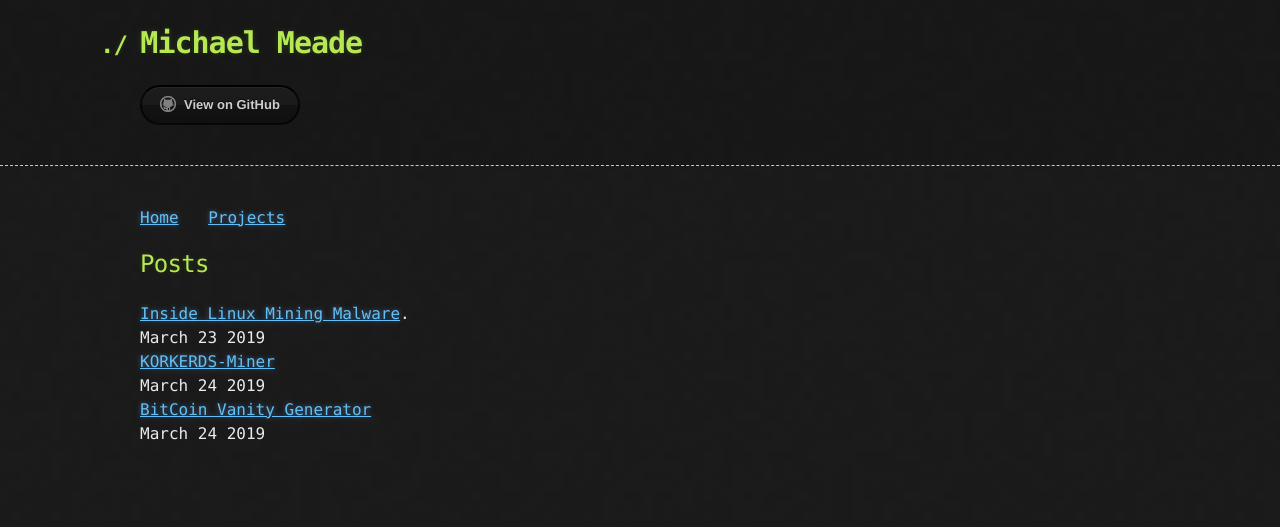
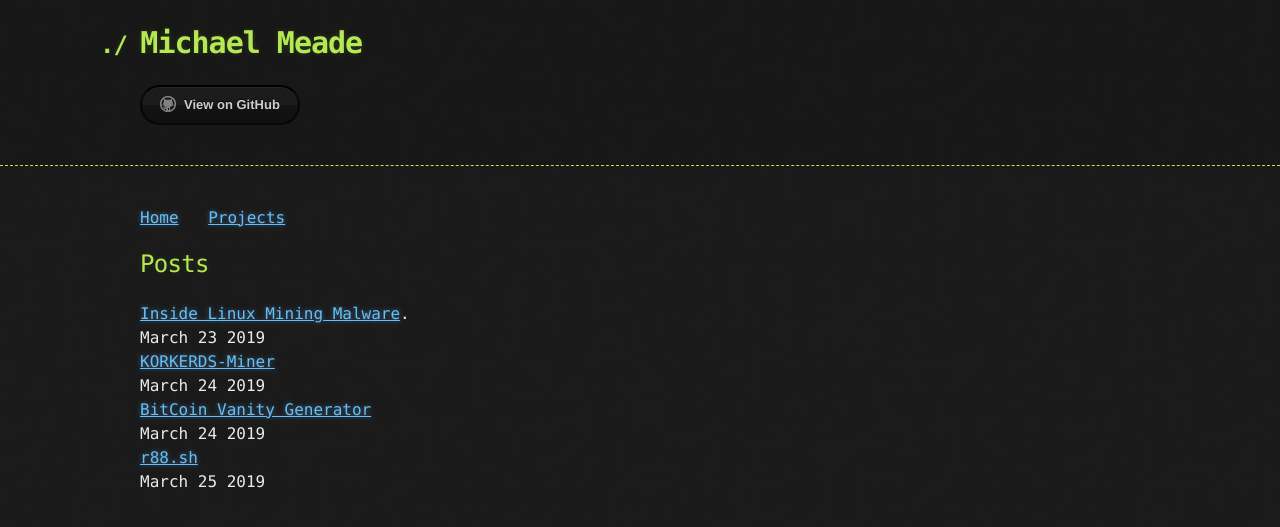
Before and after one commit to Michael-Meade/MinerFind, a Jekyll site: the page built from index.md, in a window 1280 px wide. Shown: the top 527 px of the page. Built offline with Jekyll 4.4.1, drawn with Linux system fonts in a browser that asks for light colours; our own code applies the rules of GitHub Pages for plain Markdown files; the repository's description, which GitHub fills in, is left out.

Commit message:
Update index.md

```diff
--- a/index.md
+++ b/index.md
@@ -7,4 +7,6 @@ March 23 2019<br>
 [KORKERDS-Miner](./KORKERDS-Miner.md)<br>
 March 24 2019<br>
 [BitCoin Vanity Generator](./Projects/BitcoinVanityGenerator.md)<br>
-March 24 2019
+March 24 2019<br>
+[r88.sh](./r88.md)<br>
+March 25 2019
```
